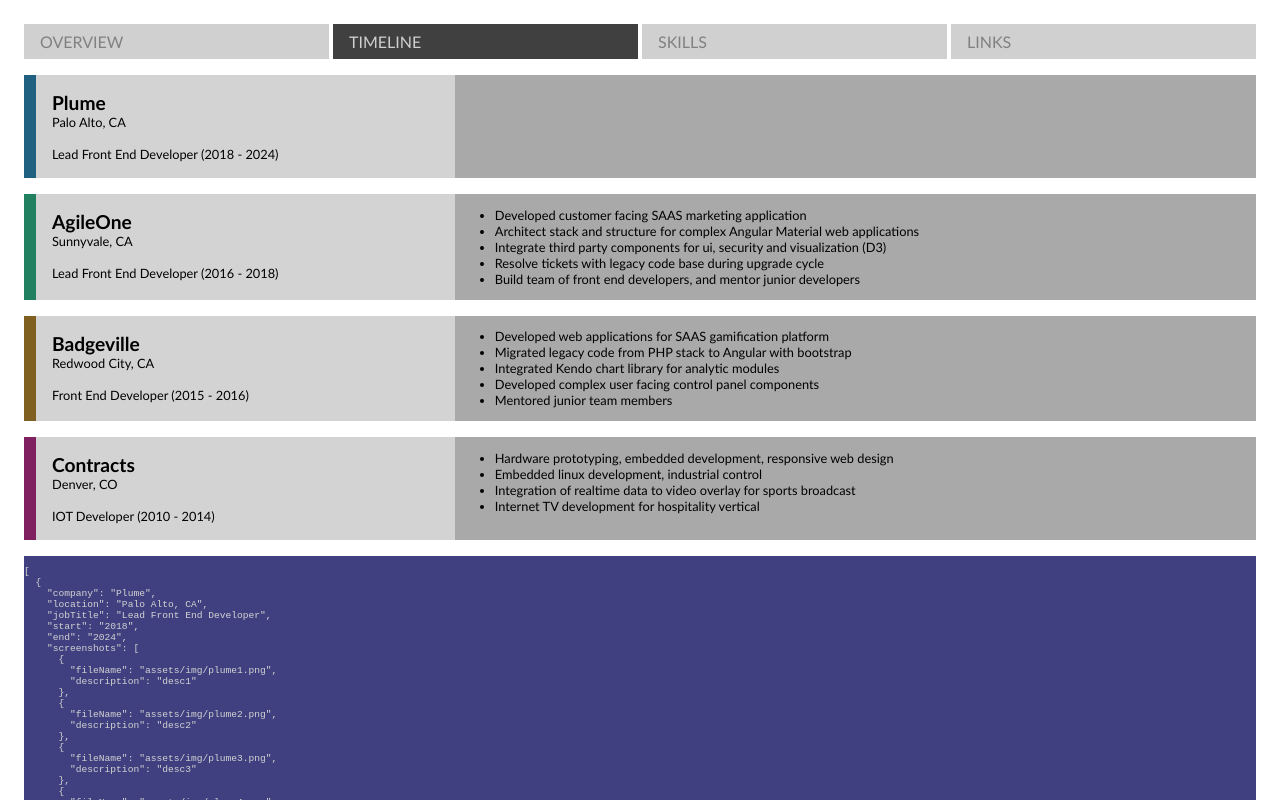
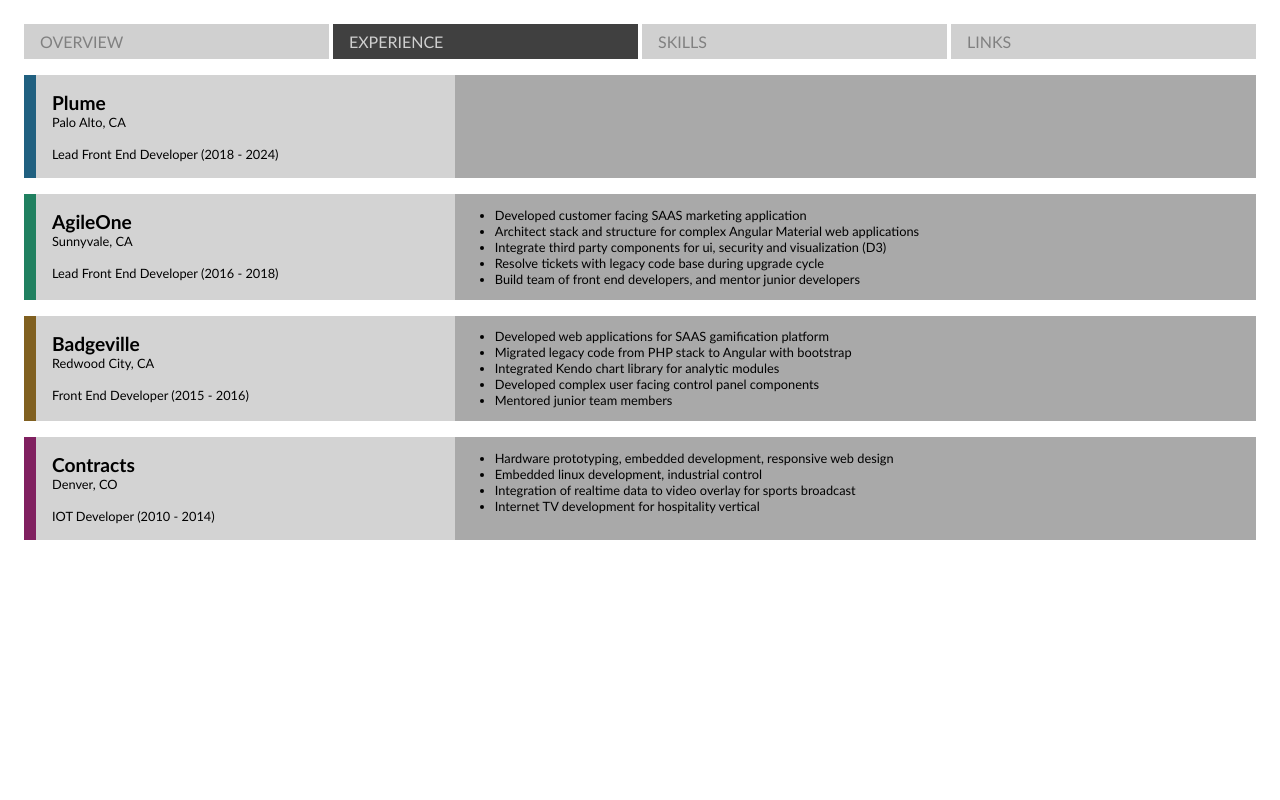
Before and after one commit to oolox/test-app, an Angular app: page / in a window 1280 px wide. Shown: the top 800 px of the page. Built offline with nearby package versions, Linux system fonts and the light colour scheme.

Commit message:
Formatting- prep json show

```diff
--- a/src/app/skills/skills.component.scss
+++ b/src/app/skills/skills.component.scss
@@ -20,6 +20,7 @@
     width: 8rem;
     color: lightgray;
     cursor: pointer;
+    text-transform: uppercase;
 
     &.radio-enable {
       opacity: 1;
--- a/src/app/skills/skills.component.ts
+++ b/src/app/skills/skills.component.ts
@@ -61,7 +61,7 @@
       labels: this.getLabels(),
       datasets: [
         {
-          barThickness: 14,
+          barThickness: 12,
           data: this.getData(),
           backgroundColor: this.getColors(),
         },
--- a/src/app/topbar/topbar.component.ts
+++ b/src/app/topbar/topbar.component.ts
@@ -23,7 +23,7 @@
       selected: this.selected === 'OVERVIEW'
     },
     {
-      label: 'timeline',
+      label: 'experience',
       action: 'TIMELINE',
       selected: this.selected === 'TIMELINE'
     },
```
Also changed, not shown: src/app/timeline/timeline.component.html (+8 -1 lines).
